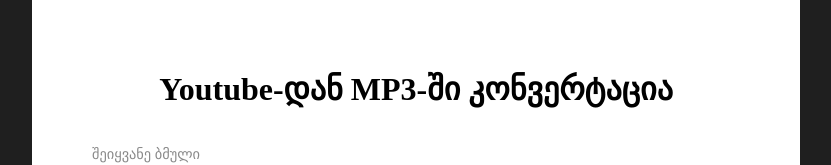
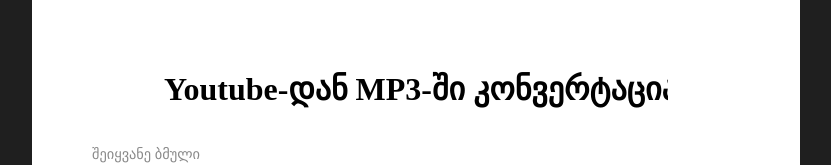
Before and after one commit to zurabza/youtubetomp3, a React (Create React App) app: page / in a window 1280 px wide. Shown: the part 174-339 px from the top of the page, without its empty margins (224-1055 px from the left). Built offline with nearby package versions, Linux system fonts and the light colour scheme; no server answers.

Commit message:
Add typewriter effect on Converter Title

```diff
--- a/src/Components/YTConverter/Converter.module.css
+++ b/src/Components/YTConverter/Converter.module.css
@@ -39,6 +39,33 @@
   transition: 0.1s;
 }
 
+.Title {
+  width: 31.5ch;
+  animation: typing 2s steps(22), blink 0.5s step-end infinite alternate,
+    removeBlinker 8s forwards;
+  white-space: nowrap;
+  overflow: hidden;
+  border-right: 3px solid;
+}
+
+@keyframes typing {
+  from {
+    width: 0;
+  }
+}
+
+@keyframes blink {
+  50% {
+    border-color: transparent;
+  }
+}
+
+@keyframes removeBlinker {
+  to {
+    border-right: none;
+  }
+}
+
 .Input:focus {
   border-bottom-color: rgb(43, 47, 158);
 }
@@ -67,13 +94,13 @@
 }
 
 .Download {
-  background-color: white;
-  color: black;
-  padding: 0.15rem 0.75rem;
+    background-color: white;
+    color: black;
+    padding: .15rem .75rem;
 
-  transition: 0.25s;
+    transition: .25s;
 }
 
 .Download:hover {
-  padding: 0.15rem 1.1rem;
+    padding: .15rem 1.1rem;
 }
```
